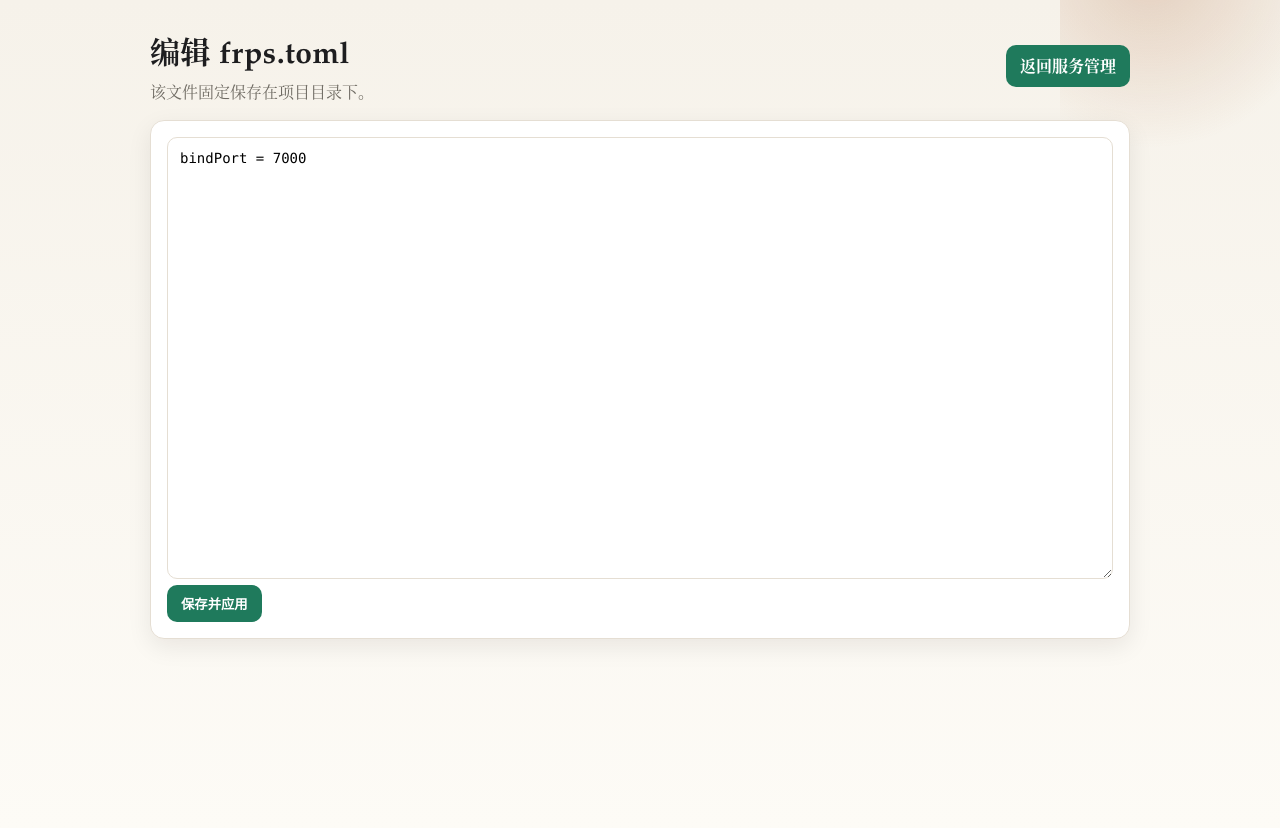
After one commit to Algacez/frpmanager, a Flask app: page /frps/edit in a window 1280 px wide. The commit adds this page. Run offline with Flask 3, Linux system fonts and the light colour scheme.

Commit message:
简化操作

```diff
--- a/app.py
+++ b/app.py
@@ -29,6 +29,19 @@ DEFAULT_SETTINGS = {
     "frpc_instances": [],
 }
 
+FRPC_TEMPLATE = """serverAddr = \"1.1.1.1\"
+serverPort = 7000
+
+[[proxies]]
+name = \"ssh\"
+type = \"tcp\"
+localIP = \"127.0.0.1\"
+localPort = 22
+remotePort = 18022
+"""
+
+FRPS_TEMPLATE = """bindPort = 7000
+"""
 
 class ServiceState:
     def __init__(self) -> None:
@@ -60,6 +73,8 @@ def load_settings() -> Dict[str, Any]:
     if "services" not in settings:
         settings["services"] = DEFAULT_SETTINGS["services"].copy()
     settings["services"].setdefault("frps", {"config": ""})
+    if not settings["services"]["frps"].get("config"):
+        settings["services"]["frps"]["config"] = str(_frps_config_path())
 
     if "frpc_instances" not in settings or not isinstance(settings["frpc_instances"], list):
         settings["frpc_instances"] = []
@@ -89,6 +104,10 @@ def _normalize_instances(settings: Dict[str, Any]) -> None:
             continue
         unique[inst_id] = {"id": inst_id, "config": str(item.get("config", "")).strip()}
     settings["frpc_instances"] = list(unique.values())
+
+
+def _frps_config_path() -> Path:
+    return ROOT / "frps.toml"
 
 
 def safe_dir(path_str: str) -> Optional[Path]:
@@ -130,6 +149,18 @@ def ensure_in_dir(file_path: Path, directory: Path) -> bool:
         return directory in file_path.resolve().parents
     except Exception:
         return False
+
+
+def ensure_in_managed_dirs(file_path: Path, settings: Dict[str, Any]) -> bool:
+    try:
+        resolved = file_path.resolve()
+    except Exception:
+        return False
+    for d in settings.get("managed_dirs", []):
+        base = safe_dir(d)
+        if base and base in resolved.parents:
+            return True
+    return False
 
 
 def service_path(settings: Dict[str, Any], name: str) -> str:
@@ -269,6 +300,22 @@ def _validate_instance_id(instance_id: str) -> bool:
     return all(ch in allowed for ch in instance_id)
 
 
+def _sanitize_instance_id(raw: str) -> str:
+    allowed = set("abcdefghijklmnopqrstuvwxyzABCDEFGHIJKLMNOPQRSTUVWXYZ0123456789-_")
+    cleaned = "".join(ch if ch in allowed else "-" for ch in raw)
+    return cleaned.strip("-_")
+
+
+def _unique_instance_id(settings: Dict[str, Any], base_id: str) -> str:
+    existing = {i.get("id") for i in settings.get("frpc_instances", [])}
+    if base_id not in existing:
+        return base_id
+    idx = 2
+    while f"{base_id}-{idx}" in existing:
+        idx += 1
+    return f"{base_id}-{idx}"
+
+
 @app.route("/")
 def index() -> str:
     settings = load_settings()
@@ -361,12 +408,34 @@ def create_file() -> Any:
     if not ensure_in_dir(file_path, directory):
         abort(403)
     try:
-        file_path.write_text("", encoding="utf-8")
+        file_path.write_text(FRPC_TEMPLATE, encoding="utf-8")
     except Exception as exc:
         flash(f"创建失败: {exc}", "error")
         return redirect(url_for("index"))
     flash("已创建配置文件", "success")
     return redirect(url_for("edit_file", filename=name))
+
+
+@app.route("/delete-file", methods=["POST"])
+def delete_file() -> Any:
+    settings = load_settings()
+    directory = current_dir(settings)
+    name = request.form.get("filename", "").strip()
+    file_path = (directory / name).resolve()
+    if not file_path.exists() or not ensure_in_dir(file_path, directory):
+        abort(404)
+    try:
+        file_path.unlink()
+    except Exception as exc:
+        flash(f"删除失败: {exc}", "error")
+        return redirect(url_for("index"))
+    # Clear bindings if any instance uses it
+    for inst in settings.get("frpc_instances", []):
+        if inst.get("config") and Path(inst["config"]).resolve() == file_path:
+            inst["config"] = ""
+    save_settings(settings)
+    flash("已删除配置文件", "success")
+    return redirect(url_for("index"))
 
 
 @app.route("/edit/<path:filename>")
@@ -417,6 +486,42 @@ def save_file(filename: str) -> Any:
     return redirect(url_for("edit_file", filename=filename))
 
 
+@app.route("/frps/edit")
+def frps_edit() -> str:
+    settings = load_settings()
+    file_path = _frps_config_path()
+    if not file_path.exists():
+        try:
+            file_path.write_text(FRPS_TEMPLATE, encoding="utf-8")
+        except Exception as exc:
+            flash(f"创建 frps 配置失败: {exc}", "error")
+            return redirect(url_for("service_page"))
+    content = file_path.read_text(encoding="utf-8")
+    return render_template(
+        "frps_edit.html",
+        settings=settings,
+        filename=file_path.name,
+        content=content,
+        states=_service_status(),
+    )
+
+
+@app.route("/frps/save", methods=["POST"])
+def frps_save() -> Any:
+    settings = load_settings()
+    file_path = _frps_config_path()
+    content = request.form.get("content", "")
+    file_path.write_text(content, encoding="utf-8")
+    settings["services"]["frps"]["config"] = str(file_path)
+    save_settings(settings)
+    flash("frps 配置已保存", "success")
+    with SERVICE_LOCK:
+        if FRPS_STATE.desired_running:
+            _stop_process(FRPS_STATE)
+            _start_frps()
+    return redirect(url_for("frps_edit"))
+
+
 @app.route("/service")
 def service_page() -> str:
     settings = load_settings()
@@ -427,6 +532,7 @@ def service_page() -> str:
         directory=directory,
         states=_service_status(),
         files=list_toml_files(directory),
+        frps_config_path=_frps_config_path(),
     )
 
 
@@ -443,15 +549,10 @@ def service_update() -> Any:
 @app.route("/service/frps/set-config", methods=["POST"])
 def frps_set_config() -> Any:
     settings = load_settings()
-    config_path = request.form.get("config_path", "").strip()
-    if config_path:
-        cfg = Path(config_path).expanduser().resolve()
-        if not cfg.exists():
-            flash("配置文件不存在", "error")
-            return redirect(url_for("service_page"))
-        settings["services"]["frps"]["config"] = str(cfg)
-        save_settings(settings)
-        flash("已更新配置文件", "success")
+    config_path = _frps_config_path()
+    settings["services"]["frps"]["config"] = str(config_path)
+    save_settings(settings)
+    flash("已绑定 frps 配置", "success")
     return redirect(url_for("service_page"))
 
 
@@ -490,12 +591,22 @@ def frpc_add() -> Any:
     settings = load_settings()
     instance_id = request.form.get("instance_id", "").strip()
     config_path = request.form.get("config_path", "").strip()
+    if not instance_id:
+        if not config_path:
+            flash("请至少填写实例名或选择配置文件", "error")
+            return redirect(url_for("service_page"))
+        instance_id = Path(config_path).expanduser().name
+        if instance_id.endswith(".toml"):
+            instance_id = instance_id[:-5]
+        instance_id = _sanitize_instance_id(instance_id)
+        if not instance_id:
+            flash("无法从配置文件名生成实例名，请手动填写", "error")
+            return redirect(url_for("service_page"))
     if not _validate_instance_id(instance_id):
         flash("实例名仅支持字母/数字/-/_", "error")
         return redirect(url_for("service_page"))
     if _find_instance(settings, instance_id):
-        flash("实例已存在", "error")
-        return redirect(url_for("service_page"))
+        instance_id = _unique_instance_id(settings, instance_id)
     if config_path:
         cfg = Path(config_path).expanduser().resolve()
         if not cfg.exists():
@@ -539,6 +650,42 @@ def frpc_set_config() -> Any:
         instance["config"] = str(cfg)
         save_settings(settings)
         flash("已更新配置文件", "success")
+    return redirect(url_for("service_page"))
+
+
+@app.route("/service/frpc/delete-config", methods=["POST"])
+def frpc_delete_config() -> Any:
+    settings = load_settings()
+    instance_id = request.form.get("instance_id", "").strip()
+    instance = _find_instance(settings, instance_id)
+    if not instance:
+        abort(404)
+    cfg_path = instance.get("config", "")
+    if not cfg_path:
+        flash("该实例未设置配置文件", "error")
+        return redirect(url_for("service_page"))
+    file_path = Path(cfg_path)
+    if not file_path.exists():
+        instance["config"] = ""
+        save_settings(settings)
+        flash("配置文件已不存在，已清除绑定", "success")
+        return redirect(url_for("service_page"))
+    if not ensure_in_managed_dirs(file_path, settings):
+        flash("仅允许删除已管理目录内的配置文件", "error")
+        return redirect(url_for("service_page"))
+    try:
+        file_path.unlink()
+    except Exception as exc:
+        flash(f"删除失败: {exc}", "error")
+        return redirect(url_for("service_page"))
+    instance["config"] = ""
+    save_settings(settings)
+    with SERVICE_LOCK:
+        state = _ensure_frpc_state(instance_id)
+        if state.desired_running:
+            state.desired_running = False
+            _stop_process(state)
+    flash("已删除配置文件并停止实例", "success")
     return redirect(url_for("service_page"))
 
 
--- a/static/style.css
+++ b/static/style.css
@@ -96,6 +96,12 @@ h3 { margin: 0; font-size: 18px; }
   gap: 8px;
 }
 
+.file-list li {
+  display: flex;
+  align-items: center;
+  gap: 12px;
+}
+
 .file-list a { color: var(--accent); text-decoration: none; }
 .file-list a:hover { text-decoration: underline; }
 
@@ -114,6 +120,18 @@ input[type="text"] {
   border: 1px solid var(--border);
   border-radius: 8px;
   min-width: 200px;
+}
+
+select {
+  padding: 8px 10px;
+  border: 1px solid var(--border);
+  border-radius: 8px;
+  background: #fff;
+}
+
+.wide-input {
+  min-width: 560px;
+  width: 100%;
 }
 
 button, .btn {
@@ -176,4 +194,5 @@ button.danger, .tag.danger {
 @media (max-width: 720px) {
   .hero { flex-direction: column; align-items: flex-start; }
   input[type="text"] { min-width: 140px; }
+  .wide-input { min-width: 220px; width: 100%; }
 }
--- /dev/null
+++ b/templates/frps_edit.html
@@ -0,0 +1,37 @@
+<!doctype html>
+<html lang="zh">
+<head>
+  <meta charset="utf-8" />
+  <title>编辑 frps 配置</title>
+  <link rel="stylesheet" href="{{ url_for('static', filename='style.css') }}">
+</head>
+<body>
+  <div class="bg-orb"></div>
+  <div class="container">
+    <header class="hero">
+      <div>
+        <h1>编辑 {{ filename }}</h1>
+        <p class="sub">该文件固定保存在项目目录下。</p>
+      </div>
+      <a class="btn" href="{{ url_for('service_page') }}">返回服务管理</a>
+    </header>
+
+    {% with messages = get_flashed_messages(with_categories=true) %}
+      {% if messages %}
+        <div class="messages">
+          {% for category, msg in messages %}
+            <div class="msg {{ category }}">{{ msg }}</div>
+          {% endfor %}
+        </div>
+      {% endif %}
+    {% endwith %}
+
+    <form method="post" action="{{ url_for('frps_save') }}" class="card">
+      <textarea name="content" rows="26">{{ content }}</textarea>
+      <div class="row">
+        <button type="submit">保存并应用</button>
+      </div>
+    </form>
+  </div>
+</body>
+</html>
```
Also changed, not shown: templates/index.html (+14 -0 lines), templates/service.html (+23 -7 lines), README.md.
